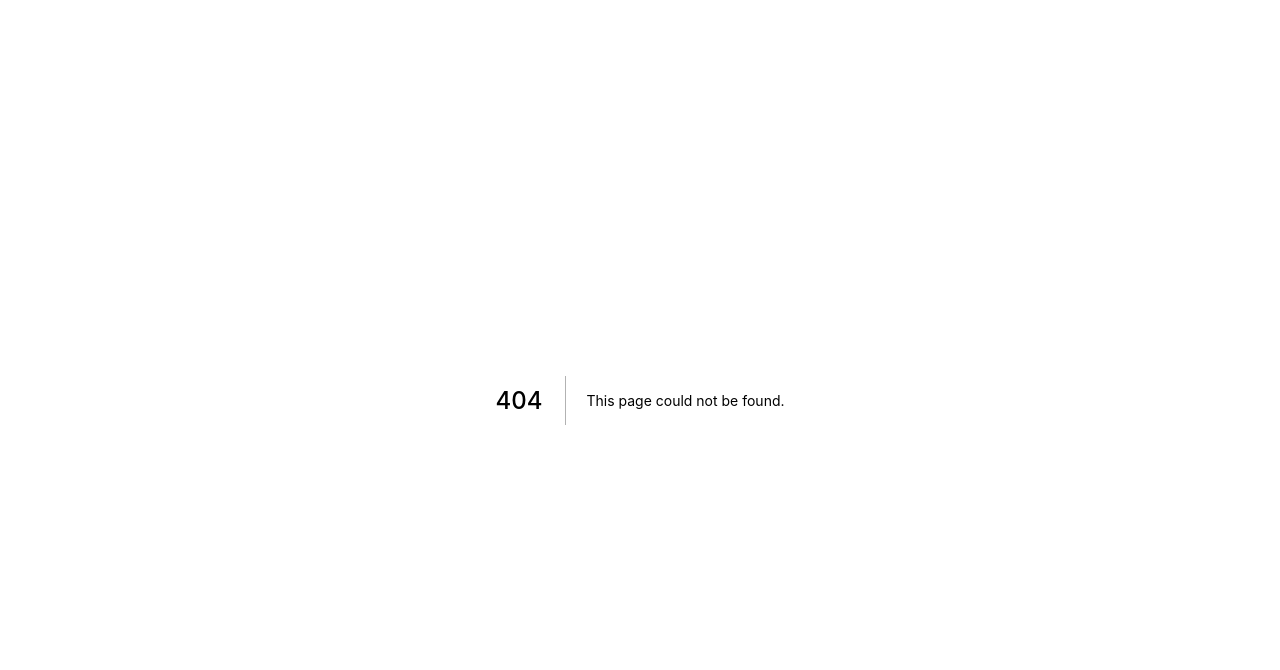
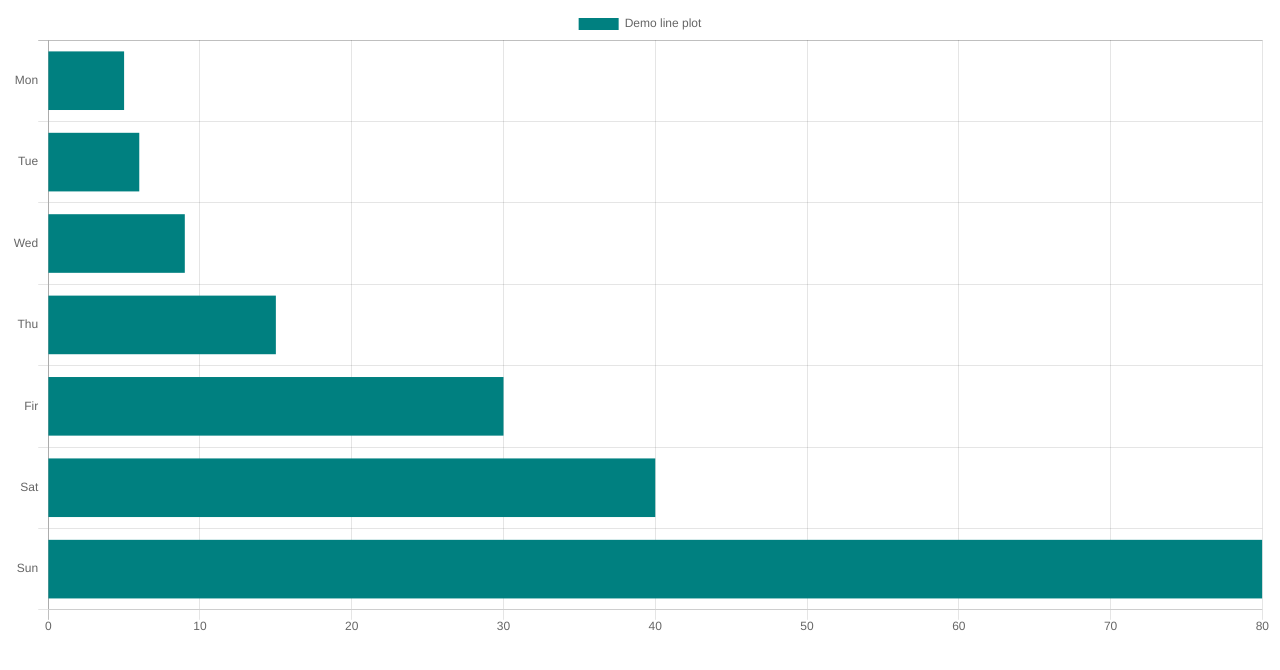
Before and after one commit to SakaiTaka23/simple-notice-frontend, a Next.js app: page /chart in a window 1280 px wide. Before the commit this address had no page. Shown: the top 670 px of the page. Built offline with nearby package versions, Linux system fonts and the light colour scheme.

Commit message:
chart.js reactを触ってみた

```diff
--- a/package.json
+++ b/package.json
@@ -12,8 +12,10 @@
     "@material-ui/core": "^4.11.3",
     "@material-ui/icons": "^4.11.2",
     "axios": "^0.21.1",
+    "chart.js": "^2.9.4",
     "next": "latest",
     "react": "^17.0.1",
+    "react-chartjs-2": "^2.11.1",
     "react-dom": "^17.0.1",
     "react-hook-form": "^6.15.1"
   },
--- /dev/null
+++ b/pages/chart.tsx
@@ -0,0 +1,25 @@
+import React, { FC } from 'react';
+import { HorizontalBar } from 'react-chartjs-2';
+
+const data = {
+  labels: ['Mon', 'Tue', 'Wed', 'Thu', 'Fir', 'Sat', 'Sun'],
+  datasets: [
+    {
+      label: 'Demo line plot',
+      backgroundColor: '#008080',
+      borderColor: '#7fffd4',
+      pointBorderWidth: 10,
+      data: [5, 6, 9, 15, 30, 40, 80],
+    },
+  ],
+};
+
+const LinePlot: FC = () => {
+  return (
+    <div>
+      <HorizontalBar data={data} />
+    </div>
+  );
+};
+
+export default LinePlot;
```
Also changed, not shown: 2 other files (tests, documents, lock files or other folders).
